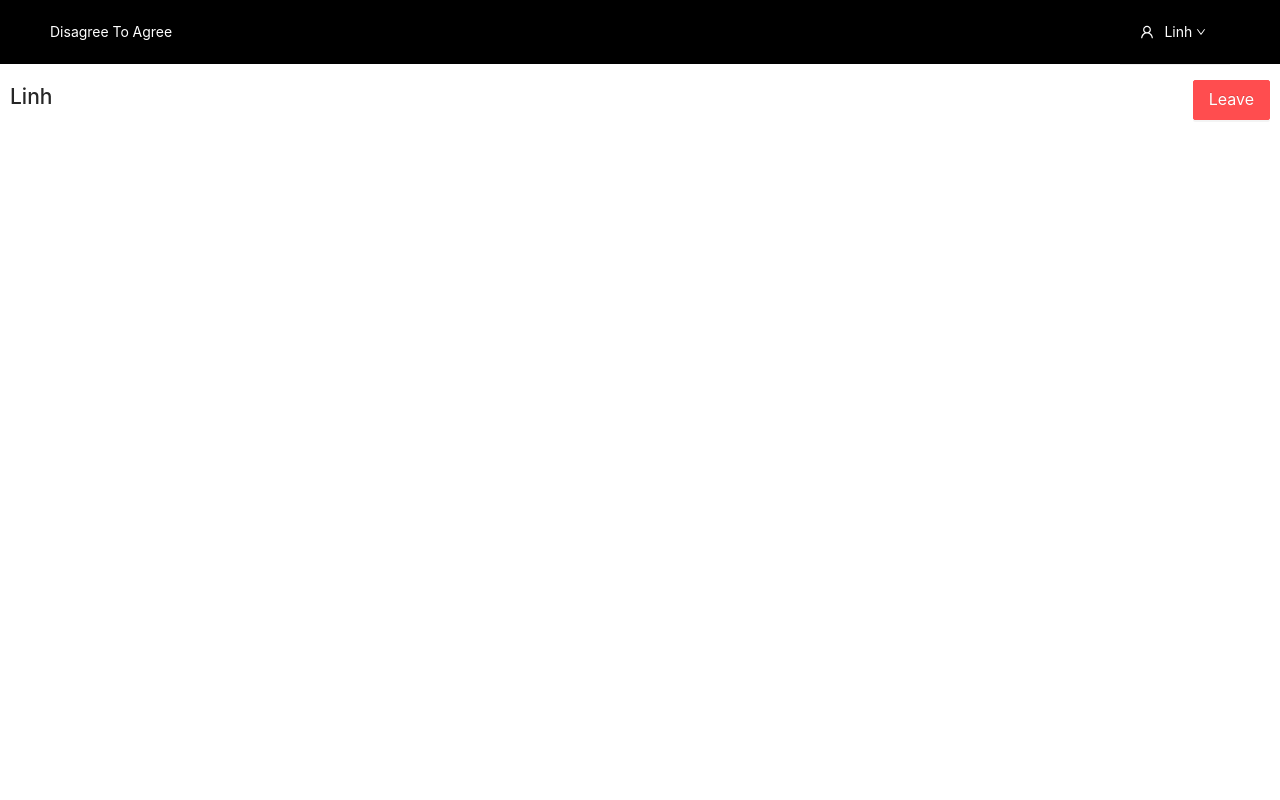
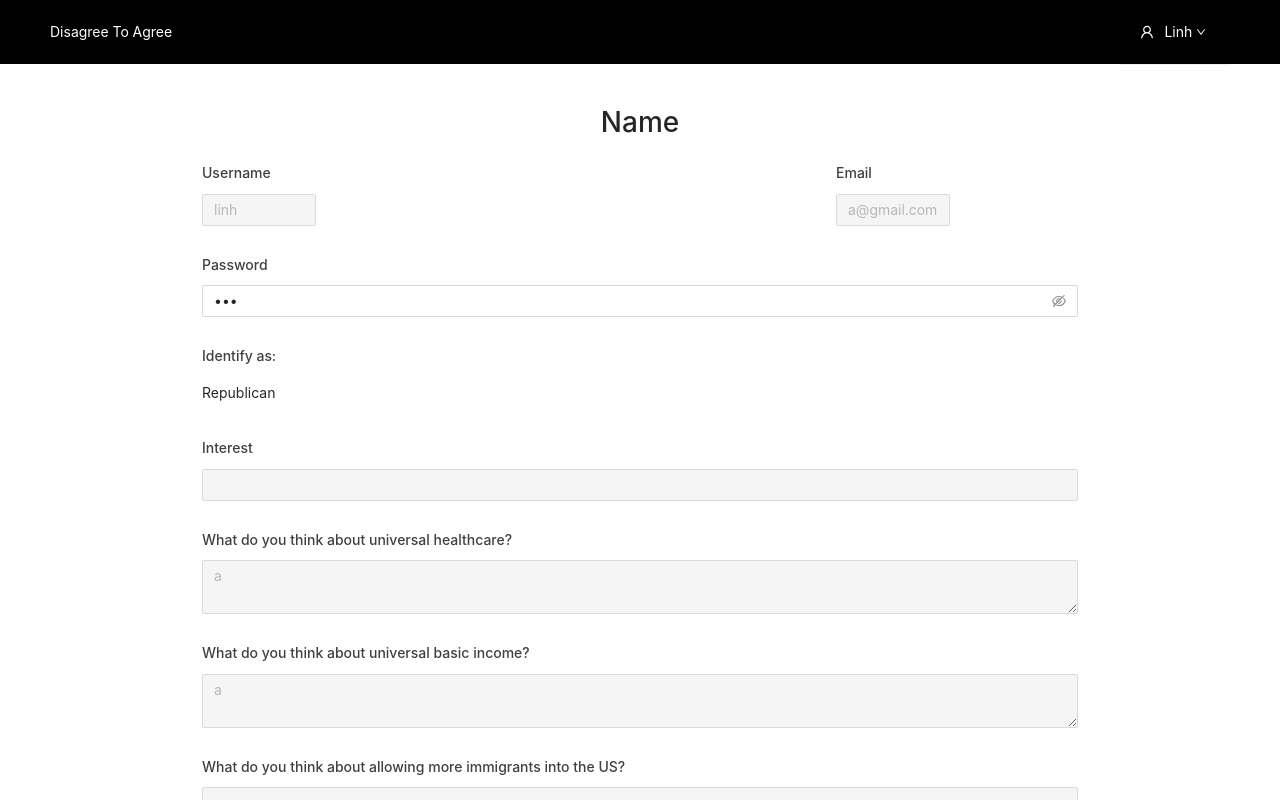
Before and after one commit to donguyentung2001/Disagree-to-agree, a React (Create React App) app in the folder frontend/: page / in a window 1280 px wide. Built offline with nearby package versions, Linux system fonts and the light colour scheme.

Commit message:
Add Profile

```diff
--- a/frontend/src/App.js
+++ b/frontend/src/App.js
@@ -5,14 +5,14 @@ import './App.css';
 import 'antd/dist/antd.css';
 import './styles/_base.scss';
 import NavigationBar from './components/common/NavigationBar';
-import Chat from './pages/Chat';
+import Profile from './pages/Profile';
 
 function App() {
   return (
     <div className="App">
       <NavigationBar />
       <div style={{ marginTop: 100 }}>
-        <Chat />
+        <Profile />
       </div>
     </div>
   );
--- a/frontend/src/pages/Profile/index.jsx
+++ b/frontend/src/pages/Profile/index.jsx
@@ -0,0 +1,124 @@
+/* eslint-disable react/jsx-props-no-spreading */
+import React from 'react';
+import {
+  Form, Input, Button,
+} from 'antd';
+import './index.scss';
+
+const layout = {
+  labelCol: {
+    span: 24,
+  },
+  wrapperCol: {
+    span: 24,
+  },
+
+};
+
+const Profile = () => {
+  const onFinish = (values) => {
+    console.log('Success:', values);
+  };
+
+  const onFinishFailed = (errorInfo) => {
+    console.log('Failed:', errorInfo);
+  };
+
+  return (
+    <div id="profile-body">
+      <h1>Name</h1>
+      <Form
+        name="basic"
+        layout="vertical"
+        onFinish={onFinish}
+        onFinishFailed={onFinishFailed}
+        initialValues={{
+          username: 'linh',
+          email: 'a@gmail.com',
+          password: '123',
+          interest: '',
+          healthcare: 'a',
+          income: 'a',
+          immigrant: 'a',
+          tax: 'a',
+          education: 'a',
+        }}
+      >
+        <div className="d-fl">
+          <Form.Item
+            {...layout}
+            label="Username"
+            name="username"
+          >
+            <Input disabled />
+          </Form.Item>
+
+          <Form.Item
+            {...layout}
+            label="Email"
+            name="email"
+          >
+            <Input disabled />
+          </Form.Item>
+        </div>
+
+        <Form.Item
+          label="Password"
+          name="password"
+        >
+          <Input.Password />
+        </Form.Item>
+        <Form.Item
+          name="identity"
+          label="Identify as:"
+        >
+          <div style={{ textAlign: 'left' }}>Republican</div>
+        </Form.Item>
+        <Form.Item
+          name="interest"
+          label="Interest"
+        >
+          <Input disabled />
+        </Form.Item>
+        <Form.Item
+          name="healthcare"
+          label="What do you think about universal healthcare?"
+        >
+          <Input.TextArea disabled />
+        </Form.Item>
+        <Form.Item
+          name="income"
+          label="What do you think about universal basic income?"
+        >
+          <Input.TextArea disabled />
+        </Form.Item>
+        <Form.Item
+          name="immigrant"
+          label="What do you think about allowing more immigrants into the US?"
+        >
+          <Input.TextArea disabled />
+        </Form.Item>
+        <Form.Item
+          name="tax"
+          label="What do you think about making the rich pay more for taxes?"
+        >
+          <Input.TextArea disabled />
+        </Form.Item>
+        <Form.Item
+          name="education"
+          label="Should education be free?"
+        >
+          <Input.TextArea disabled />
+        </Form.Item>
+
+        <Form.Item>
+          <Button className="black-box" size="large" htmlType="submit">
+            Save changes
+          </Button>
+        </Form.Item>
+      </Form>
+    </div>
+  );
+};
+
+export default Profile;
--- /dev/null
+++ b/frontend/src/pages/Profile/index.scss
@@ -0,0 +1,33 @@
+@import "src/styles/_base";
+@import "src/styles/_mixins";
+
+#profile-body {
+  padding-left: 10px;
+  padding-right: 10px;
+  width: 70%;
+  margin-left: auto;
+  margin-right: auto;
+}
+
+.d-fl {
+  justify-content: space-between;
+}
+
+.d-fl .ant-row {
+  width: 47%;
+  flex-shrink: 0;
+}
+
+.ant-form-item-label {
+  font-weight: 500 !important;
+  font-size: $heading-size !important;
+}
+
+.ant-input-affix-wrapper:hover {
+  border-color: $black;
+}
+
+.ant-input-password > .ant-input:hover,
+.ant-input-password > .ant-input:focus  {
+  box-shadow: none !important;
+}
```
